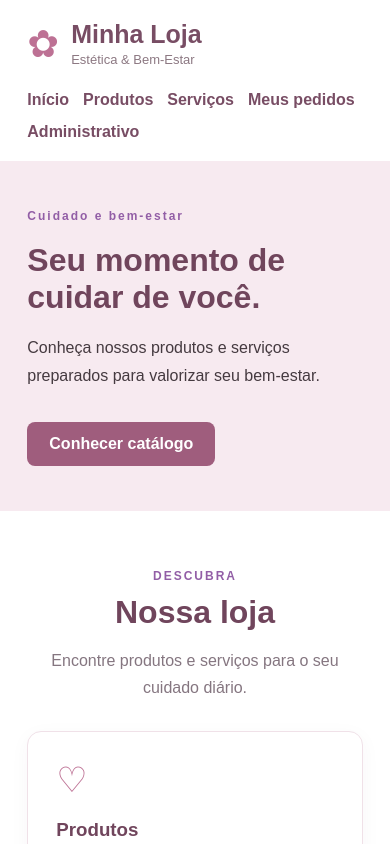
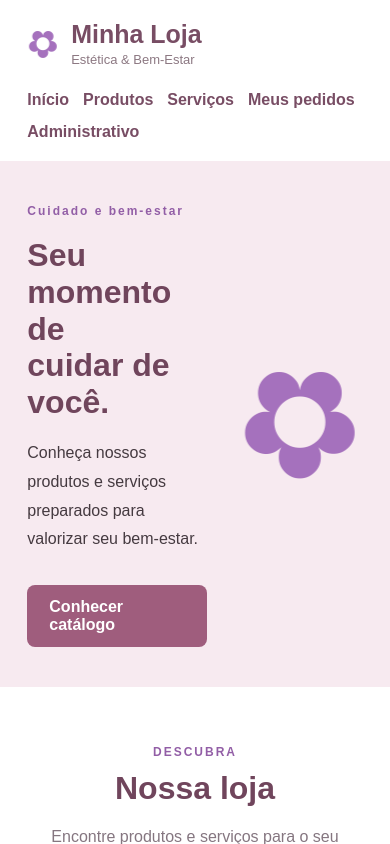
Before and after one commit to annalu-uu/atvd_estetica_loja, an Angular app: page / in a window 390 px wide. Shown: the top 844 px of the page. Built offline with nearby package versions, Linux system fonts and the light colour scheme.

Commit message:
alterada a flor

```diff
--- a/src/app/app.css
+++ b/src/app/app.css
@@ -1,194 +1,267 @@
 
+/* :host representa o componente principal do Angular */
 :host {
-    display: block;
-    min-height: 100vh;
-    color: #453a40;
+    display: block; /* Faz o componente ocupar um bloco na página */
+    min-height: 100vh; /* Garante altura mínima igual à altura da tela */
+    color: #453a40; /* Define a cor padrão dos textos */
   }
 
+  /* Cabeçalho do site, onde ficam o nome da loja e o menu */
   .cabecalho {
-    display: flex;
-    align-items: center;
-    justify-content: space-between;
-    gap: 24px;
-    padding: 20px 7%;
-    background: #fff;
-    box-shadow: 0 2px 12px #563d4a12;
+    display: flex; /* Organiza os elementos lado a lado */
+    align-items: center; /* Alinha os elementos verticalmente */
+    justify-content: space-between; /* Separa a marca do menu */
+    gap: 24px; /* Cria espaço entre os elementos */
+    padding: 20px 7%; /* Espaço interno: 20px em cima/baixo e 7% nas laterais */
+    background: #fff; /* Fundo branco */
+    box-shadow: 0 2px 12px #563d4a12; /* Sombra suave abaixo do cabeçalho */
   }
 
+  /* Agrupa a flor pequena e o nome da loja */
   .marca {
-    display: flex;
-    align-items: center;
-    gap: 12px;
+    display: flex; /* Coloca a flor e o texto lado a lado */
+    align-items: center; /* Alinha a flor e o texto pelo centro */
+    gap: 12px; /* Espaço entre a flor e o nome */
   }
 
+  /* Estilo da flor pequena que fica no cabeçalho */
   .marca-icone {
-    color: #bd7194;
-    font-size: 38px;
+    color: #bd7194; /* Cor da flor */
+    font-size: 38px; /* Tamanho da flor */
   }
 
+  /* Estilo do título Minha Loja */
   .marca h1 {
-    margin: 0;
-    color: #784d64;
-    font-size: 25px;
+    margin: 0; /* Remove a margem padrão do título */
+    color: #784d64; /* Cor do título */
+    font-size: 25px; /* Tamanho da letra */
   }
 
+  /* Estilo do subtítulo Estética & Bem-Estar */
   .marca p {
-    margin: 3px 0 0;
-    color: #8c7882;
-    font-size: 13px;
+    margin: 3px 0 0; /* Espaço de 3px acima e nenhum nas laterais/abaixo */
+    color: #8c7882; /* Cor do subtítulo */
+    font-size: 13px; /* Tamanho da letra */
   }
 
+  /* Organiza os links do menu */
   .menu {
-    display: flex;
-    flex-wrap: wrap;
-    gap: 22px;
+    display: flex; /* Coloca os links lado a lado */
+    flex-wrap: wrap; /* Permite que os links passem para outra linha */
+    gap: 22px; /* Espaço entre os links */
   }
 
+  /* Estilo dos links do menu e dos cartões */
   .menu a,
   .categoria a {
-    color: #784d64;
-    font-weight: 600;
-    text-decoration: none;
+    color: #784d64; /* Cor dos links */
+    font-weight: 600; /* Deixa as letras um pouco mais fortes */
+    text-decoration: none; /* Remove o sublinhado dos links */
   }
 
+  /* Muda a cor dos links quando o mouse passa sobre eles */
   .menu a:hover,
   .categoria a:hover {
-    color: #bd7194;
+    color: #bd7194; /* Cor do link ao passar o mouse */
   }
 
+  /* Seção principal de destaque da página inicial */
   .destaque {
-    display: flex;
-    align-items: center;
-    justify-content: space-between;
-    gap: 30px;
-    min-height: 350px;
-    padding: 55px 10%;
-    background: #f7eaf0;
+    display: flex; /* Organiza o texto e a flor lado a lado */
+    align-items: center; /* Centraliza os elementos verticalmente */
+    justify-content: space-between; /* Separa o texto da flor */
+    gap: 30px; /* Espaço entre o texto e a flor */
+    min-height: 350px; /* Altura mínima da seção */
+    padding: 55px 10%; /* Espaço interno da seção */
+    background: #f7eaf0; /* Fundo rosa-claro */
   }
 
+  /* Limita a largura do conteúdo textual da seção principal */
   .destaque-conteudo {
-    max-width: 560px;
+    max-width: 560px; /* Impede que o texto fique muito largo */
   }
 
+  /* Estilo da etiqueta e do pequeno título da seção */
   .etiqueta,
   .titulo-secao span {
-    color: #925ea6;
-    font-size: 12px;
-    font-weight: 700;
-    letter-spacing: 2px;
+    color: #925ea6; /* Cor roxa dos textos */
+    font-size: 12px; /* Tamanho pequeno da letra */
+    font-weight: 700; /* Deixa a letra em negrito */
+    letter-spacing: 2px; /* Aumenta o espaço entre as letras */
   }
 
+  /* Estilo do título principal da página */
   .destaque h2 {
-    margin: 18px 0;
-    color: #70455c;
+    margin: 18px 0; /* Espaço acima e abaixo do título */
+    color: #70455c; /* Cor do título */
     font-size: clamp(32px, 5vw, 48px);
-    line-height: 1.15;
+    /* O tamanho se adapta à tela:
+       mínimo de 32px, preferência de 5vw e máximo de 48px */
+    line-height: 1.15; /* Controla o espaço entre as linhas */
   }
 
+  /* Estilo do parágrafo da seção principal */
   .destaque p {
-    max-width: 440px;
-    line-height: 1.8;
+    max-width: 440px; /* Limita a largura do parágrafo */
+    line-height: 1.8; /* Aumenta o espaço entre as linhas */
   }
 
+  /* Estilo do botão Conhecer catálogo */
   .botao {
-    display: inline-block;
-    margin-top: 15px;
-    padding: 13px 22px;
-    border-radius: 8px;
-    background: #9f5d7d;
-    color: #fff;
-    font-weight: 600;
-    text-decoration: none;
+    display: inline-block; /* Permite aplicar largura, altura e margens */
+    margin-top: 15px; /* Espaço acima do botão */
+    padding: 13px 22px; /* Espaço interno vertical e horizontal */
+    border-radius: 8px; /* Arredonda os cantos */
+    background: #9f5d7d; /* Fundo rosa-escuro */
+    color: #fff; /* Texto branco */
+    font-weight: 600; /* Texto um pouco mais forte */
+    text-decoration: none; /* Remove o sublinhado */
   }
 
+  /* Muda o fundo do botão quando o mouse passa sobre ele */
   .botao:hover {
-    background: #804662;
+    background: #804662; /* Fundo mais escuro */
   }
 
+  /* Estilo da flor grande da seção principal */
   .destaque-icone {
-    color: #d7a6bc;
+    color: #d7a6bc; /* Cor rosa da flor */
     font-size: clamp(100px, 20vw, 210px);
+    /* A flor cresce ou diminui conforme a tela,
+       sem ficar menor que 100px ou maior que 210px */
   }
 
+  /* Espaçamento da seção Nossa loja */
   .secao {
-    padding: 55px 7%;
+    padding: 55px 7%; /* Espaço interno da seção */
   }
 
+  /* Centraliza o título e a descrição da seção */
   .titulo-secao {
-    margin-bottom: 30px;
-    text-align: center;
+    margin-bottom: 30px; /* Espaço abaixo do título */
+    text-align: center; /* Centraliza o texto */
   }
 
+  /* Estilo do título Nossa loja */
   .titulo-secao h2 {
-    margin: 10px 0;
-    color: #70455c;
-    font-size: 32px;
+    margin: 10px 0; /* Espaço acima e abaixo */
+    color: #70455c; /* Cor do título */
+    font-size: 32px; /* Tamanho da letra */
   }
 
+  /* Estilo das descrições da seção e dos cartões */
   .titulo-secao p,
   .categoria p {
-    color: #857680;
-    line-height: 1.7;
+    color: #857680; /* Cor dos parágrafos */
+    line-height: 1.7; /* Espaçamento entre linhas */
   }
 
+  /* Organiza os três cartões em colunas */
   .categorias {
-    display: grid;
+    display: grid; /* Ativa o sistema de grade */
     grid-template-columns: repeat(3, minmax(0, 1fr));
-    gap: 24px;
+    /* Cria três colunas com larguras iguais */
+    gap: 24px; /* Espaço entre os cartões */
   }
 
+  /* Aparência dos cartões Produtos, Serviços e Meus pedidos */
   .categoria {
-    padding: 28px;
-    border: 1px solid #f0e1e8;
-    border-radius: 14px;
-    background: #fff;
-    box-shadow: 0 5px 20px #563d4a0a;
+    padding: 28px; /* Espaço interno do cartão */
+    border: 1px solid #f0e1e8; /* Borda fina rosa-clara */
+    border-radius: 14px; /* Cantos arredondados */
+    background: #fff; /* Fundo branco */
+    box-shadow: 0 5px 20px #563d4a0a; /* Sombra suave */
   }
 
+  /* Estilo dos ícones dentro dos cartões */
   .categoria-icone {
-    color: #bd7194;
-    font-size: 35px;
+    color: #a571bd; /* Cor roxa dos ícones */
+    font-size: 35px; /* Tamanho dos ícones */
   }
 
+  /* Cor dos títulos dos cartões */
   .categoria h3 {
-    color: #70455c;
+    color: #70455c; /* Cor do título */
   }
 
+  /* Espaçamento dos links dos cartões */
   .categoria a {
-    display: inline-block;
-    margin-top: 10px;
+    display: inline-block; /* Permite aplicar margem */
+    margin-top: 10px; /* Espaço acima do link */
   }
 
+  /* Rodapé do site */
   .rodape {
-    padding: 25px;
-    background: #70455c;
-    color: #fff;
-    text-align: center;
+    padding: 25px; /* Espaço interno do rodapé */
+    background: #70455c; /* Fundo roxo-escuro */
+    color: #fff; /* Texto branco */
+    text-align: center; /* Centraliza os textos */
   }
 
+  /* Remove margens grandes dos parágrafos do rodapé */
   .rodape p {
-    margin: 5px;
+    margin: 5px; /* Espaço pequeno entre os parágrafos */
   }
 
+  /* Configurações para telas com largura de até 760px,
+     como celulares e alguns tablets */
   @media (max-width: 760px) {
+
+    /* Organiza o cabeçalho verticalmente em telas pequenas */
     .cabecalho {
-      align-items: flex-start;
-      flex-direction: column;
+      align-items: flex-start; /* Alinha os elementos à esquerda */
+      flex-direction: column; /* Coloca a marca e o menu em linhas diferentes */
     }
 
+    /* Reduz o espaço entre os links do menu */
     .menu {
-      gap: 14px;
+      gap: 14px; /* Menor espaço entre os links */
     }
 
+    /* Reduz o espaçamento da seção principal */
     .destaque {
-      padding: 40px 7%;
+      padding: 40px 7%; /* Menor espaço interno */
     }
 
+    /* Esconde a flor grande em telas pequenas */
     .destaque-icone {
-      display: none;
+      display: none; /* A flor não aparece no celular */
     }
 
+    /* Coloca os cartões um abaixo do outro */
     .categorias {
-      grid-template-columns: 1fr;
+      grid-template-columns: 1fr; /* Uma única coluna */
     }
   }
+
+  /* ANIMAÇÃO DAS FLORES */
+
+  /* Configura a flor pequena do cabeçalho */
+  .marca-icone {
+    display: inline-block;
+    /* Permite aplicar a rotação corretamente ao símbolo */
+    color: #a571bd; /* Cor roxa da flor pequena */
+    font-size: 38px; /* Tamanho da flor pequena */
+    animation: girar-flor 10s linear infinite;
+  }
+
+  /* Define como a rotação acontece */
+  @keyframes girar-flor {
+
+    from {
+      transform: rotate(0deg); /* Começa sem rotação */
+    }
+
+    to {
+      transform: rotate(360deg); /* Completa uma volta */
+    }
+  }
+
+  /* Configura a flor grande da seção principal */
+  .destaque-icone {
+    display: inline-block; /* Permite girar o símbolo */
+    font-size: 150px; /* Tamanho definido para a flor grande */
+    color: #a571bd; /* Cor rosa da flor grande */
+    animation: girar-flor 10s linear infinite;
+    /* Faz a flor grande girar continuamente em 10 segundos */
+  }
```
